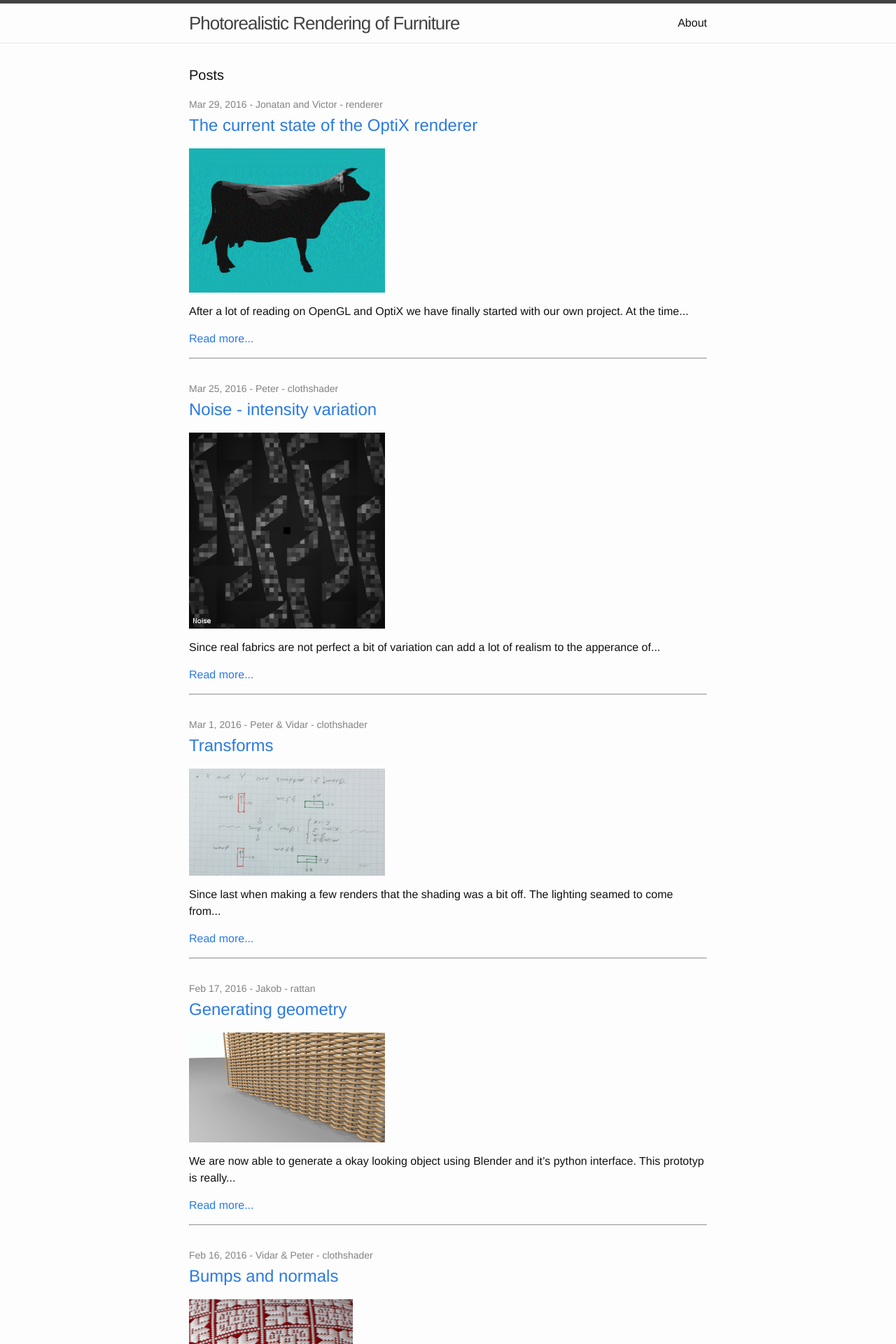
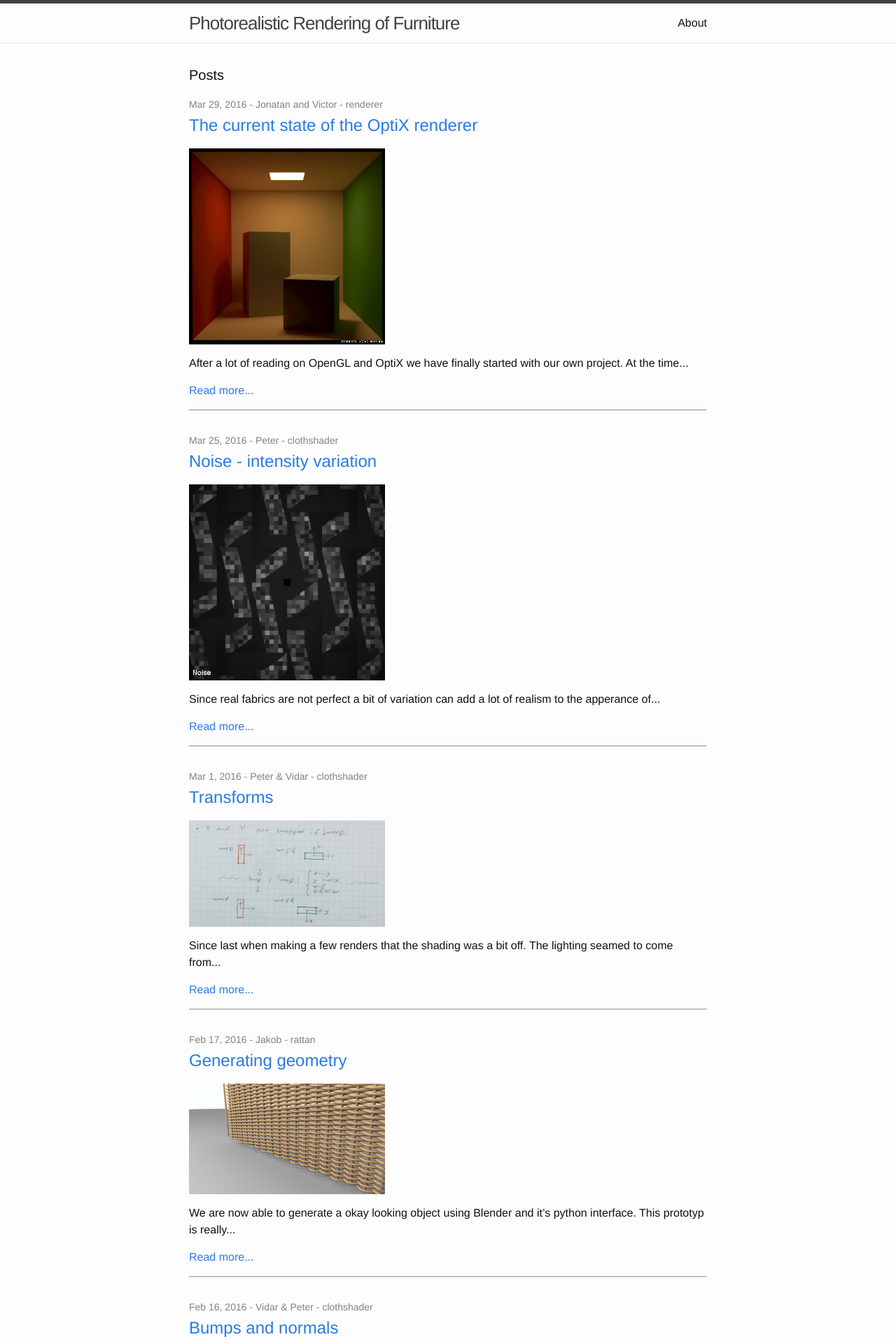
Before and after one commit to karljakoblarsson/Bachelor-work-Furniture, a Jekyll site: the page built from index.html, in a window 1280 px wide. Shown: the top 1920 px of the page at 70% size. Built offline with Jekyll 4.4.1, drawn with Linux system fonts in a browser that asks for light colours.

Commit message:
Update 2016-03-29-StatusOfTheRenderer.markdown

```diff
--- a/_posts/2016-03-29-StatusOfTheRenderer.markdown
+++ b/_posts/2016-03-29-StatusOfTheRenderer.markdown
@@ -4,7 +4,7 @@ title:  "The current state of the OptiX renderer"
 author:  Jonatan and Victor
 date:   2016-03-29 16:00:00 +0200
 categories: renderer
-thumbnail: /assets/renderer/2016-03-29-Ko.gif
+thumbnail: /assets/clothshader/2016-01-26-cbox.png
 ---
 
 
```
